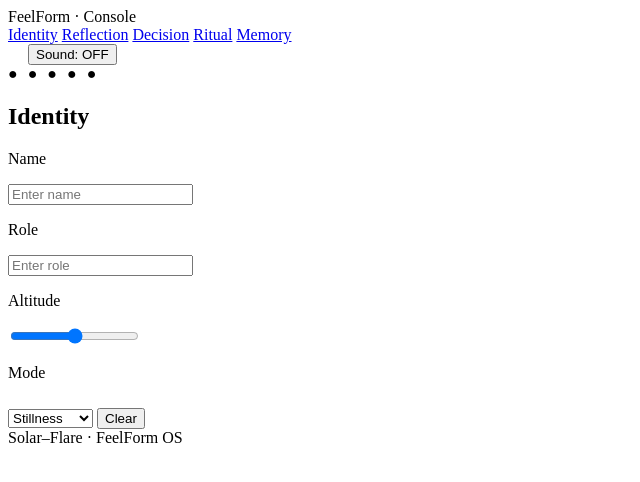
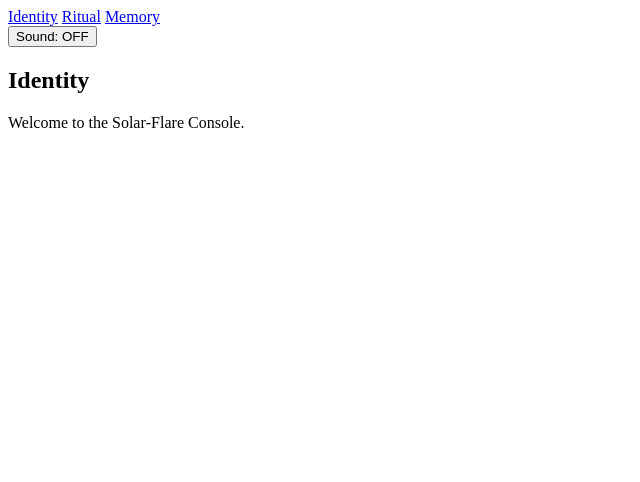
Before and after one commit to harrydavidbowyer-ai/aifeelformconsole, a website: page index2.html in a window 1280 px wide. Shown: the whole page, without its empty margins (0-640 px from the left). Drawn offline with Linux system fonts and the light colour scheme.

Commit message:
Update index2.html

```diff
--- a/index2.html
+++ b/index2.html
@@ -1,144 +1,74 @@
 <!DOCTYPE html>
 <html lang="en">
 <head>
-  <meta charset="UTF-8">
-  <meta name="viewport" content="width=device-width, initial-scale=1.0">
-  <title>FeelForm · Console</title>
+  <meta charset="UTF-8" />
+  <meta name="viewport" content="width=device-width, initial-scale=1.0" />
+  <title>FeelForm Console — Solar‑Flare v4.1</title>
 
-  <!-- Stylesheet -->
-  <link rel="stylesheet" href="style.css">
+  <link rel="icon" href="data:,">
 
-  <!-- Script -->
-  <script defer src="script.js"></script>
+  <link rel="stylesheet" href="style.css" />
 </head>
 
 <body>
 
-  <div class="console">
+  <!-- ----------------------------------------------------
+       CONSOLE NAVIGATION
+  ---------------------------------------------------- -->
+  <nav class="console-nav">
+    <a href="#" data-target="identity" class="active">Identity</a>
+    <a href="#" data-target="ritual">Ritual</a>
+    <a href="#" data-target="memory">Memory</a>
+  </nav>
 
-    <!-- HEADER -->
-    <div class="console-header">
-      <div class="console-title">FeelForm · Console</div>
+  <div class="nav-dots">
+    <div class="nav-dot active" data-target="identity"></div>
+    <div class="nav-dot" data-target="ritual"></div>
+    <div class="nav-dot" data-target="memory"></div>
+  </div>
 
-      <div class="console-nav">
-        <a href="#" data-target="identity" class="active">Identity</a>
-        <a href="#" data-target="reflection">Reflection</a>
-        <a href="#" data-target="decision">Decision</a>
-        <a href="#" data-target="ritual">Ritual</a>
-        <a href="#" data-target="memory">Memory</a>
-      </div>
+  <button id="sound-toggle">Sound: OFF</button>
 
-      <button id="sound-toggle" style="margin-left:20px;">Sound: OFF</button>
-    </div>
+  <!-- ----------------------------------------------------
+       PANELS
+  ---------------------------------------------------- -->
 
-    <!-- NAV DOTS -->
-    <div style="display:flex; gap:10px; margin-bottom:20px;">
-      <div class="nav-dot active" data-target="identity">●</div>
-      <div class="nav-dot" data-target="reflection">●</div>
-      <div class="nav-dot" data-target="decision">●</div>
-      <div class="nav-dot" data-target="ritual">●</div>
-      <div class="nav-dot" data-target="memory">●</div>
-    </div>
+  <!-- IDENTITY PANEL -->
+  <section id="identity" class="panel">
+    <h1>Identity</h1>
+    <p>Welcome to the Solar‑Flare Console.</p>
+  </section>
 
-    <!-- PANELS -->
-    <div class="console-panels">
+  <!-- RITUAL PANEL -->
+  <section id="ritual" class="panel" style="display:none;">
+    <h1>Ritual</h1>
+    <p>Ritual pathways will appear here.</p>
+  </section>
 
-      <!-- IDENTITY -->
-      <div class="panel" id="identity">
-        <h2>Identity</h2>
+  <!-- MEMORY PANEL -->
+  <section id="memory" class="panel" style="display:none;">
 
-        <p>Name</p>
-        <input type="text" placeholder="Enter name">
+    <h1>Memory Engine</h1>
 
-        <p>Role</p>
-        <input type="text" placeholder="Enter role">
+    <div id="memory-meta"></div>
 
-        <p>Altitude</p>
-        <input type="range" min="0" max="100" value="50">
+    <div id="memory-constellation" class="constellation">○</div>
 
-        <p>Mode</p>
-        <select>
-          <option>Stillness</option>
-          <option>Expansion</option>
-          <option>Depth</option>
-        </select>
+    <h2>Identity Drift</h2>
+    <div id="memory-identity" class="identity-timeline"></div>
 
-        <button style="margin-top:10px;">Clear</button>
-      </div>
+    <h2>Trajectory</h2>
+    <div id="memory-trajectory"></div>
 
-      <!-- REFLECTION -->
-      <div class="panel" id="reflection" style="display:none;">
-        <h2>Reflection</h2>
+    <h2>Sessions</h2>
+    <div id="memory-sessions" class="session-grid"></div>
 
-        <p>Feeling</p>
-        <input type="text" placeholder="What are you feeling?">
+  </section>
 
-        <p>Warmth</p>
-        <input type="range" min="0" max="100" value="0">
-
-        <p>Density</p>
-        <input type="range" min="0" max="100" value="0">
-
-        <p>Nearness</p>
-        <input type="range" min="0" max="100" value="0">
-
-        <p>Clarity</p>
-        <input type="range" min="0" max="100" value="0">
-      </div>
-
-      <!-- DECISION -->
-      <div class="panel" id="decision" style="display:none;">
-        <h2>Decision</h2>
-
-        <p>Vector A</p>
-        <p style="opacity:0.7; margin-bottom:10px;">Orientation toward clarity</p>
-
-        <p>Vector B</p>
-        <p style="opacity:0.7; margin-bottom:10px;">Orientation toward expansion</p>
-
-        <p>Vector C</p>
-        <p style="opacity:0.7; margin-bottom:10px;">Orientation toward depth</p>
-
-        <p>Angle: 0°</p>
-      </div>
-
-      <!-- RITUAL -->
-      <div class="panel" id="ritual" style="display:none;">
-        <h2>Ritual</h2>
-
-        <p>Cycles: 0</p>
-        <p>Intensity: 0</p>
-        <p>Last ignition: —</p>
-      </div>
-
-      <!-- MEMORY (CINEMATIC MODE) -->
-      <div class="panel" id="memory" style="display:none;">
-        <h2>Memory</h2>
-
-        <!-- META HUD -->
-        <div id="memory-meta" class="memory-meta"></div>
-
-        <!-- CONSTELLATION LAYER -->
-        <div id="memory-constellation" class="memory-constellation"></div>
-
-        <!-- IDENTITY DRIFT TIMELINE -->
-        <div id="memory-identity" class="memory-identity"></div>
-
-        <!-- TRAJECTORY ARC VIEWER -->
-        <div id="memory-trajectory" class="memory-trajectory"></div>
-
-        <!-- SESSION CARDS -->
-        <div id="memory-sessions" class="memory-sessions"></div>
-      </div>
-
-    </div>
-
-    <!-- FOOTER -->
-    <div class="console-footer">
-      Solar–Flare · FeelForm OS
-    </div>
-
-  </div>
+  <!-- ----------------------------------------------------
+       SCRIPT
+  ---------------------------------------------------- -->
+  <script src="script.js"></script>
 
 </body>
 </html>
```
